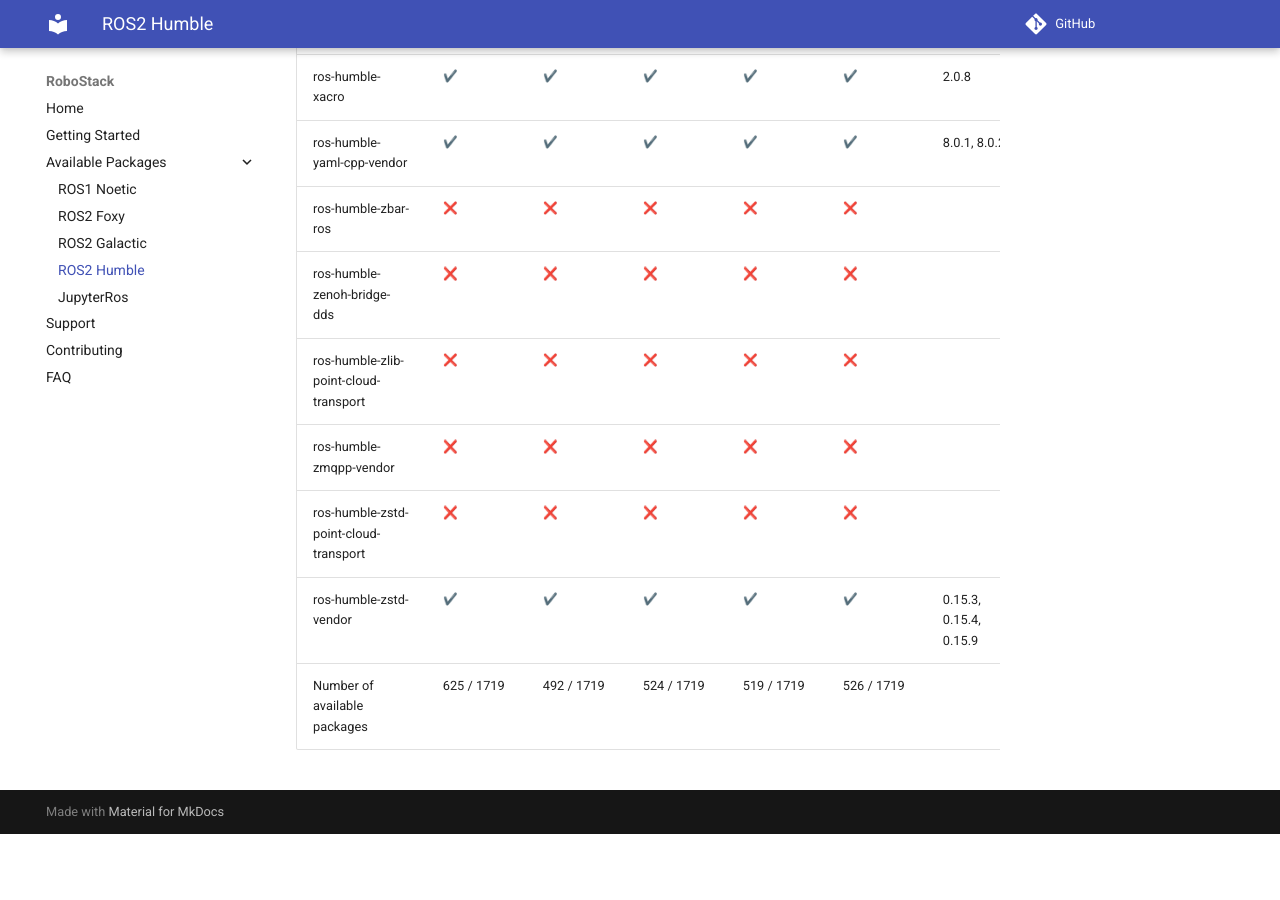
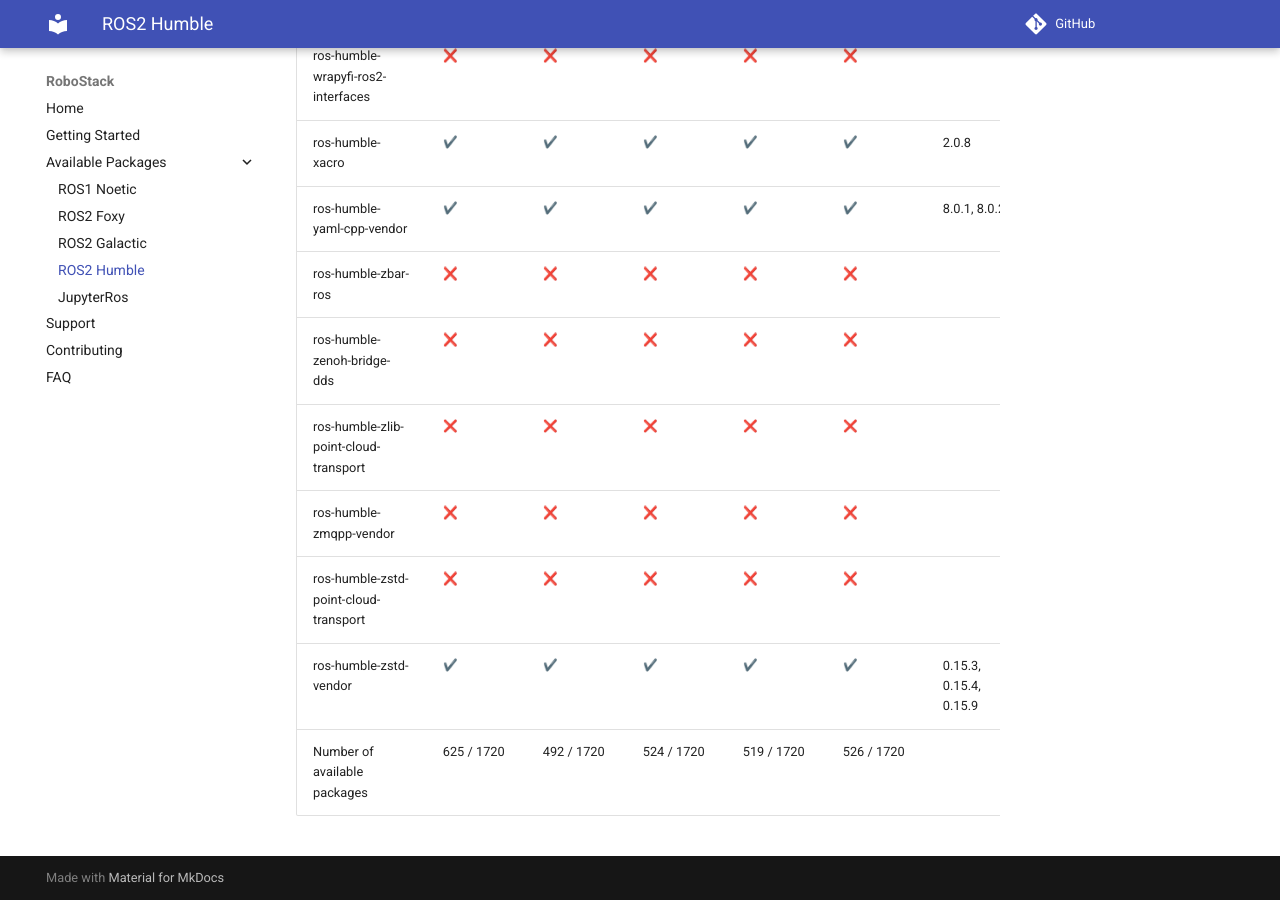
Before and after one commit to RoboStack/robostack.github.io, an MkDocs documentation site: the page built from docs/humble.md, in a window 1280 px wide and 900 px high, scrolled down 133663 px. Built offline with MkDocs 1.6.1 and Material for MkDocs 9.7.7, drawn with Linux system fonts in a browser that asks for light colours; emoji names are drawn with the system emoji font; comment, search, counter and statistics services are not loaded; before the commit the page ends 134497 px from its top, so only the background shows below that; some of the changed text lies outside the part shown.

Commit message:
Update tables

```diff
--- a/docs/humble.md
+++ b/docs/humble.md
@@ -1719,4 +1720,4 @@
 | ros-humble-zmqpp-vendor | :x: { data-sort='0' } | :x: { data-sort='0' } | :x: { data-sort='0' } | :x: { data-sort='0' } | :x: { data-sort='0' } |   |
 | ros-humble-zstd-point-cloud-transport | :x: { data-sort='0' } | :x: { data-sort='0' } | :x: { data-sort='0' } | :x: { data-sort='0' } | :x: { data-sort='0' } |   |
 | ros-humble-zstd-vendor | :heavy_check_mark: { data-sort='1' } | :heavy_check_mark: { data-sort='1' } | :heavy_check_mark: { data-sort='1' } | :heavy_check_mark: { data-sort='1' } | :heavy_check_mark: { data-sort='1' } | 0.15.3, 0.15.4, 0.15.9  |
-| Number of available packages |  625 / 1719 | 492 / 1719 | 524 / 1719 | 519 / 1719 | 526 / 1719 |
+| Number of available packages |  625 / 1720 | 492 / 1720 | 524 / 1720 | 519 / 1720 | 526 / 1720 |
```
Also changed, not shown: other parts of docs/humble.md (+1 -0 lines).
